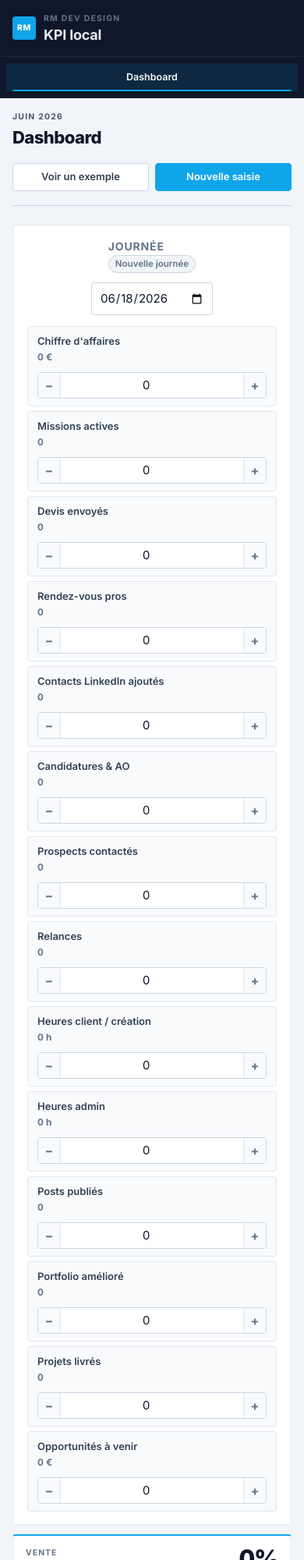
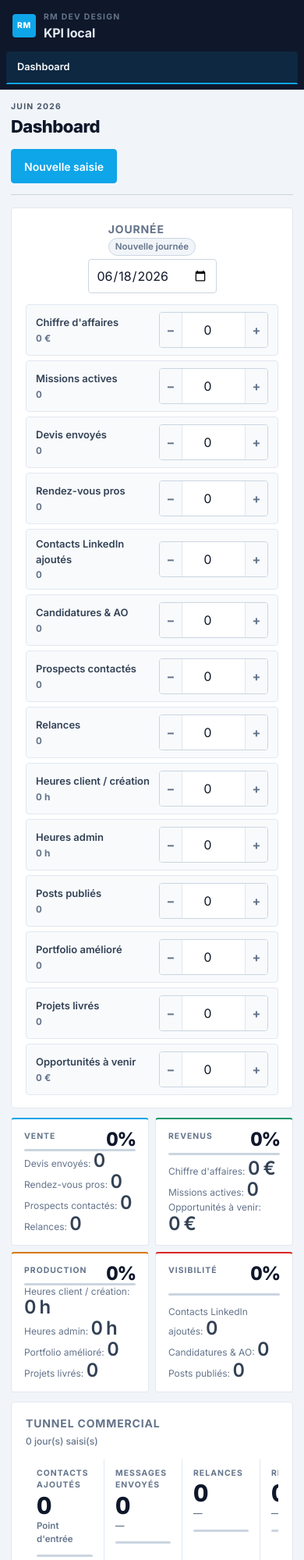
Before and after one commit to rmdevdesign/kpi-rm-dev-design, a plain HTML site: page index.html in a window 390 px wide. Shown: the top 2000 px of the page at 78% size. Drawn offline with Linux system fonts and the light colour scheme.

Commit message:
fix: responsive mobile — touch targets, breakpoints, funnel scroll

```diff
--- a/styles.css
+++ b/styles.css
@@ -1029,7 +1029,7 @@ label code {
 }
 
 /* ─────────────────────────────────────────
-   RESPONSIVE — 980px
+   RESPONSIVE — 980px (tablette)
 ───────────────────────────────────────── */
 
 @media (max-width: 980px) {
@@ -1045,35 +1045,55 @@ label code {
   }
 
   .sidebar-brand {
-    padding: 16px;
+    padding: 14px 16px;
+    border-bottom: none;
+  }
+
+  h1 {
+    font-size: 1rem;
   }
 
   .nav-tabs {
     flex-direction: row;
-    padding: 8px;
+    padding: 0 8px 8px;
+    gap: 4px;
     overflow-x: auto;
+    -webkit-overflow-scrolling: touch;
+    scrollbar-width: none;
+  }
+
+  .nav-tabs::-webkit-scrollbar {
+    display: none;
   }
 
   .nav-tab {
     white-space: nowrap;
-    text-align: center;
     flex-shrink: 0;
     min-width: auto;
-    padding: 0 12px;
-    font-size: 0.78rem;
+    min-height: 40px;
+    padding: 0 14px;
+    font-size: 0.8rem;
+    border-radius: var(--radius);
   }
 
   .nav-tab.is-active::before {
-    left: 8px;
-    right: 8px;
+    left: 0;
+    right: 0;
     top: auto;
-    bottom: 0;
-    width: auto;
+    bottom: -2px;
+    width: 100%;
     height: 2px;
     border-radius: 2px 2px 0 0;
   }
 
-  .insight-grid,
+  .workspace {
+    padding: 20px;
+  }
+
+  .insight-grid {
+    grid-template-columns: 1fr 1fr;
+  }
+
   .compact-layout,
   .quick-grid,
   .form-grid {
@@ -1082,52 +1102,161 @@ label code {
 
   .quick-field {
     grid-template-columns: 1fr;
+    gap: 8px;
   }
 
   .funnel-steps {
-    grid-template-columns: repeat(3, 1fr);
+    grid-template-columns: repeat(6, minmax(110px, 1fr));
+    overflow-x: auto;
+    -webkit-overflow-scrolling: touch;
   }
 }
 
 /* ─────────────────────────────────────────
-   RESPONSIVE — 640px
+   RESPONSIVE — 640px (mobile)
 ───────────────────────────────────────── */
 
 @media (max-width: 640px) {
+  /* Workspace */
   .workspace {
-    padding: 16px;
+    padding: 14px;
   }
 
-  .topbar,
-  .panel-header {
-    align-items: flex-start;
+  /* Topbar */
+  .topbar {
     flex-direction: column;
+    align-items: stretch;
+    gap: 12px;
+    margin-bottom: 16px;
+    padding-bottom: 14px;
   }
 
-  .nav-tabs,
-  .insight-grid,
-  .compact-layout,
-  .quick-grid,
-  .form-grid,
-  .funnel-steps {
-    grid-template-columns: 1fr;
+  .topbar-actions {
+    display: grid;
+    grid-template-columns: auto 1fr;
+    gap: 8px;
   }
 
-  .funnel-step + .funnel-step {
-    border-left: none;
-    border-top: 1.5px solid var(--line);
+  #seed-demo {
+    display: none;
   }
 
-  .topbar-actions,
-  .form-actions,
-  .settings-actions {
-    width: 100%;
-  }
-
+  /* Touch targets */
   .primary-button,
   .ghost-button,
   .danger-button,
   .file-button {
-    flex: 1 1 130px;
+    min-height: 44px;
+    padding: 0 16px;
+    font-size: 0.875rem;
+  }
+
+  input,
+  textarea {
+    min-height: 44px;
+    font-size: 16px; /* évite le zoom auto iOS */
+  }
+
+  .step-button {
+    min-height: 44px;
+  }
+
+  /* Panel headers */
+  .panel-header {
+    align-items: flex-start;
+    flex-direction: column;
+    gap: 4px;
+  }
+
+  /* Grids */
+  .insight-grid {
+    grid-template-columns: 1fr 1fr;
+    gap: 8px;
+  }
+
+  .compact-layout,
+  .quick-grid,
+  .form-grid {
+    grid-template-columns: 1fr;
+  }
+
+  /* Quick fields */
+  .quick-field {
+    grid-template-columns: minmax(0, 1fr) 140px;
+    min-height: 56px;
+  }
+
+  /* Funnel — scroll horizontal, pas de collapse */
+  .funnel-steps {
+    grid-template-columns: repeat(6, minmax(100px, 1fr));
+    overflow-x: auto;
+    -webkit-overflow-scrolling: touch;
+    padding-bottom: 4px;
+  }
+
+  .funnel-step + .funnel-step {
+    border-left: 1.5px solid var(--line);
+    border-top: none;
+  }
+
+  /* Insight cards — chiffres un peu plus petits */
+  .insight-card strong {
+    font-size: 1.5rem;
+  }
+
+  /* Form actions */
+  .form-actions,
+  .settings-actions {
+    flex-direction: column;
+  }
+
+  .form-actions .primary-button,
+  .form-actions .ghost-button,
+  .settings-actions .ghost-button,
+  .settings-actions .danger-button,
+  .settings-actions .file-button {
+    width: 100%;
+    justify-content: center;
+  }
+
+  /* History */
+  .history-entry-top {
+    flex-direction: column;
+    align-items: flex-start;
+    gap: 8px;
+  }
+
+  /* Bars */
+  .bar-row {
+    grid-template-columns: 56px 1fr 40px;
+    font-size: 0.75rem;
   }
 }
+
+/* ─────────────────────────────────────────
+   RESPONSIVE — 380px (petits mobiles)
+───────────────────────────────────────── */
+
+@media (max-width: 380px) {
+  .insight-grid {
+    grid-template-columns: 1fr;
+  }
+
+  .insight-card {
+    min-height: 80px;
+  }
+
+  .insight-card strong {
+    font-size: 1.375rem;
+  }
+
+  .quick-field {
+    grid-template-columns: 1fr;
+    gap: 8px;
+  }
+
+  .nav-tab {
+    padding: 0 10px;
+    font-size: 0.75rem;
+  }
+}
```
